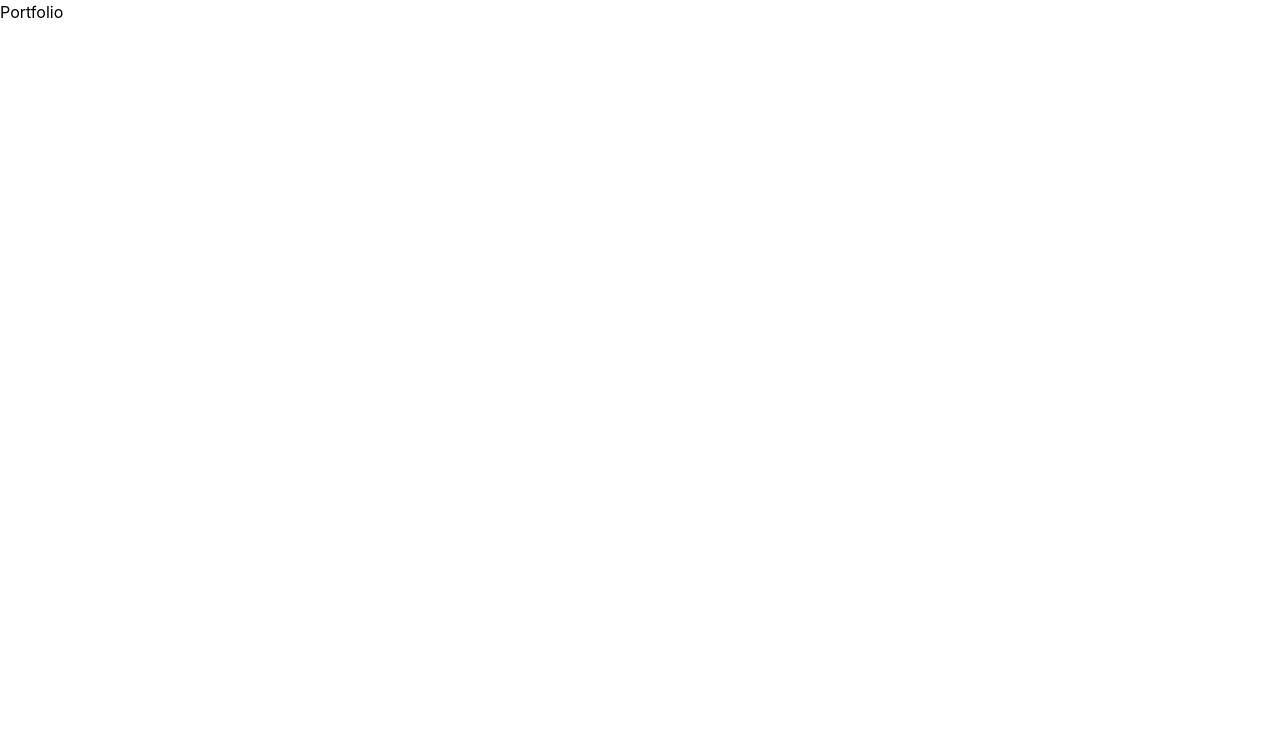
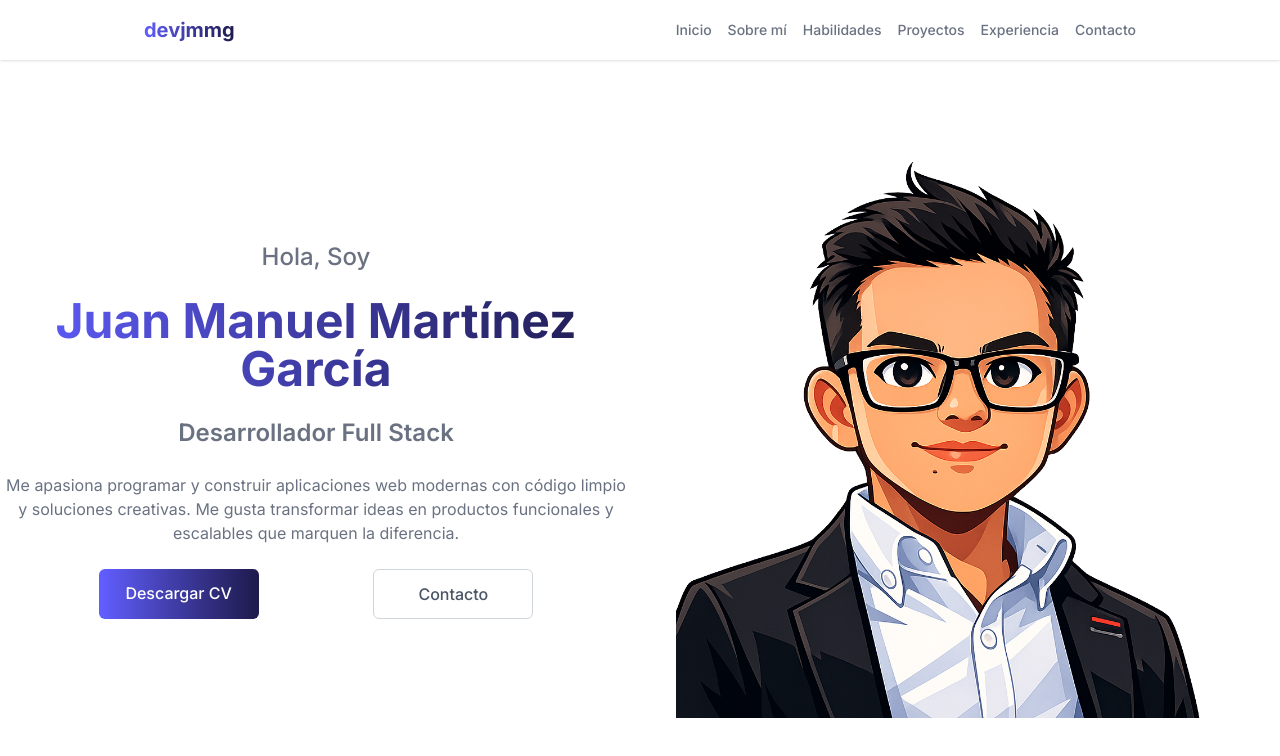
Before and after one commit to devjmmg/Portfolio, a React (Vite) app: page / in a window 1280 px wide. Shown: the top 756 px of the page. Built offline with nearby package versions, Linux system fonts and the light colour scheme.

Commit message:
feat: add portfolio header, navigation and home section

```diff
--- a/src/App.tsx
+++ b/src/App.tsx
@@ -1,8 +1,14 @@
+import Header from "./components/Header"
+import Home from "./components/Home"
+
 function App() {
 
     return (
         <>
-            <h1>Portfolio</h1>
+            <Header />
+            <main id="home" className="max-w-7xl mx-auto p-4 md:p-0">
+                <Home />
+            </main>
         </>
     )
 }
--- a/src/app.css
+++ b/src/app.css
@@ -1 +1,10 @@
+@import url('https://fonts.googleapis.com/css2?family=Inter:ital,opsz,wght@0,14..32,100..900;1,14..32,100..900&display=swap');
 @import "tailwindcss";
+
+html {
+    scroll-behavior: smooth;
+}
+
+body {
+    font-family: "Inter", sans-serif;
+}
--- /dev/null
+++ b/src/components/Header.tsx
@@ -0,0 +1,12 @@
+import Navbar from "./Navbar";
+
+export default function Header() {
+    return (
+        <header className="shadow-sm">
+            <div className="max-w-5xl mx-auto p-4 flex justify-between items-center">
+                <h1 className="font-bold text-xl bg-linear-to-r from-indigo-500 to-indigo-950 bg-clip-text text-transparent">devjmmg</h1>
+                <Navbar />
+            </div>
+        </header>
+    )
+}
--- /dev/null
+++ b/src/components/Home.tsx
@@ -0,0 +1,46 @@
+export default function Home() {
+    return (
+        <div className="grid grid-cols-1 md:grid-cols-2 gap-4 items-center min-h-[calc(100vh-60px)]">
+            <div className="text-center order-2 md:order-1 space-y-6">
+                <p className="text-2xl font-medium text-gray-500">Hola, Soy</p>
+                <h2 className="text-5xl font-bold bg-linear-to-r from-indigo-500 to-indigo-950 bg-clip-text text-transparent">Juan Manuel Martínez García</h2>
+                <p className="text-2xl font-semibold text-gray-500">Desarrollador Full Stack</p>
+                <p className="text-gray-500">Me apasiona programar y construir aplicaciones web modernas con código limpio y soluciones creativas. Me gusta transformar ideas en productos funcionales y escalables que marquen la diferencia.</p>
+                <div className="flex justify-evenly gap-4">
+                    <a
+                        href="/cv/CV-Juan-Manuel-Martinez-Garcia.pdf"
+                        download
+                        className="
+                            px-6 py-3 w-40
+                            rounded-md
+                            text-white
+                            font-medium
+                            bg-linear-to-r from-indigo-500 to-indigo-950
+                            hover:from-indigo-950 hover:to-indigo-500
+                            transition-colors duration-300 ease-linear cursor-pointer
+                        "
+                    >
+                        Descargar CV
+                    </a>
+                    <button
+                        className="
+                            px-6 py-3 w-40
+                            rounded-md
+                            border border-gray-300
+                            text-gray-600
+                            font-medium
+                            hover:border-indigo-500
+                            hover:text-indigo-500
+                            transition-colors duration-300 ease-linear cursor-pointer
+                        "
+                    >
+                        Contacto
+                    </button>
+                </div>
+            </div>
+            <div className="order-1 md:order-2">
+                <img src="/img/me.png" alt="Juan Manuel Martínez García" className="w-md md:w-xl mx-auto h-auto" />
+            </div>
+        </div>
+    )
+}
--- /dev/null
+++ b/src/components/Navbar.tsx
@@ -0,0 +1,75 @@
+import { useEffect, useState } from "react"
+
+export default function Navbar() {
+
+    const [ open, setOpen ] = useState<boolean>(false);
+
+    const handleCloseMenu = () => {
+        setOpen(false);
+    };
+
+    useEffect(() => {
+        const mq = window.matchMedia("(min-width: 768px)");
+        const handleResize = () => {
+            if (mq.matches) {
+                setOpen(false);
+            }
+        };
+        window.addEventListener("resize", handleResize);
+        return () => { // Se ejecuta cuando se desmonta el componente (Deje de renderizarlo)
+            window.removeEventListener("resize", handleResize);
+        };
+    }, []);
+
+    return (
+        <>
+
+            <button
+                type="button"
+                aria-label="Abrir menú"
+                className={`md:hidden text-indigo-500 transition-opacity duration-500 ${ open ? 'opacity-0 pointer-events-none' : 'opacity-100'}`}
+                onClick={() => { setOpen(true) }}
+            >
+                <svg xmlns="http://www.w3.org/2000/svg" fill="none" viewBox="0 0 24 24" strokeWidth={1.5} stroke="currentColor" className="size-6">
+                    <path strokeLinecap="round" strokeLinejoin="round" d="M3.75 6.75h16.5M3.75 12H12m-8.25 5.25h16.5" />
+                </svg>
+
+            </button>
+
+            <div className={`fixed inset-0 bg-black/90 transition-[transform, opacity] duration-500 ${ open ? "translate-x-0 opacity-100" : " -translate-x-full opacity-0"  }`}>
+                <div className="flex justify-end">
+                    <button
+                        type="button"
+                        aria-label="Cerrar menú"
+                        className={`md:hidden text-white h-[60px] p-4`}
+                        onClick={handleCloseMenu}
+                    >
+                        {
+                            <svg xmlns="http://www.w3.org/2000/svg" fill="none" viewBox="0 0 24 24" strokeWidth={1.5} stroke="currentColor" className="size-6">
+                                <path strokeLinecap="round" strokeLinejoin="round" d="M6 18 18 6M6 6l12 12" />
+                            </svg>
+                        }
+
+                    </button>
+                </div>
+                <nav className={`flex flex-col text-center`}>
+                    <a onClick={handleCloseMenu} href="#home" className="text-white p-4 font-medium text-sm hover:bg-indigo-500 transition-colors ease-linear duration-300">Inicio</a>
+                    <a onClick={handleCloseMenu} href="#about" className="text-white p-4 font-medium text-sm hover:bg-indigo-500 transition-colors ease-linear duration-300">Sobre mí</a>
+                    <a onClick={handleCloseMenu} href="#skills" className="text-white p-4 font-medium text-sm hover:bg-indigo-500 transition-colors ease-linear duration-300">Habilidades</a>
+                    <a onClick={handleCloseMenu} href="#projects" className="text-white p-4 font-medium text-sm hover:bg-indigo-500 transition-colors ease-linear duration-300">Proyectos</a>
+                    <a onClick={handleCloseMenu} href="#experience" className="text-white p-4 font-medium text-sm hover:bg-indigo-500 transition-colors ease-linear duration-300">Experiencia</a>
+                    <a onClick={handleCloseMenu} href="#contact" className="text-white p-4 font-medium text-sm hover:bg-indigo-500 transition-colors ease-linear duration-300">Contacto</a>
+                </nav>
+            </div>
+
+            <nav className="hidden md:flex justify-between gap-4">
+                <a onClick={handleCloseMenu} href="#home" className="text-gray-500 font-medium text-sm hover:text-indigo-500 transition-colors ease-linear duration-300">Inicio</a>
+                <a onClick={handleCloseMenu} href="#about" className="text-gray-500 font-medium text-sm hover:text-indigo-500 transition-colors ease-linear duration-300">Sobre mí</a>
+                <a onClick={handleCloseMenu} href="#skills" className="text-gray-500 font-medium text-sm hover:text-indigo-500 transition-colors ease-linear duration-300">Habilidades</a>
+                <a onClick={handleCloseMenu} href="#projects" className="text-gray-500 font-medium text-sm hover:text-indigo-500 transition-colors ease-linear duration-300">Proyectos</a>
+                <a onClick={handleCloseMenu} href="#experience" className="text-gray-500 font-medium text-sm hover:text-indigo-500 transition-colors ease-linear duration-300">Experiencia</a>
+                <a onClick={handleCloseMenu} href="#contact" className="text-gray-500 font-medium text-sm hover:text-indigo-500 transition-colors ease-linear duration-300">Contacto</a>
+            </nav>
+        </>
+    )
+}
```
Also changed, not shown: public/img/me.png (added), 1 other file (tests, documents, lock files or other folders).
